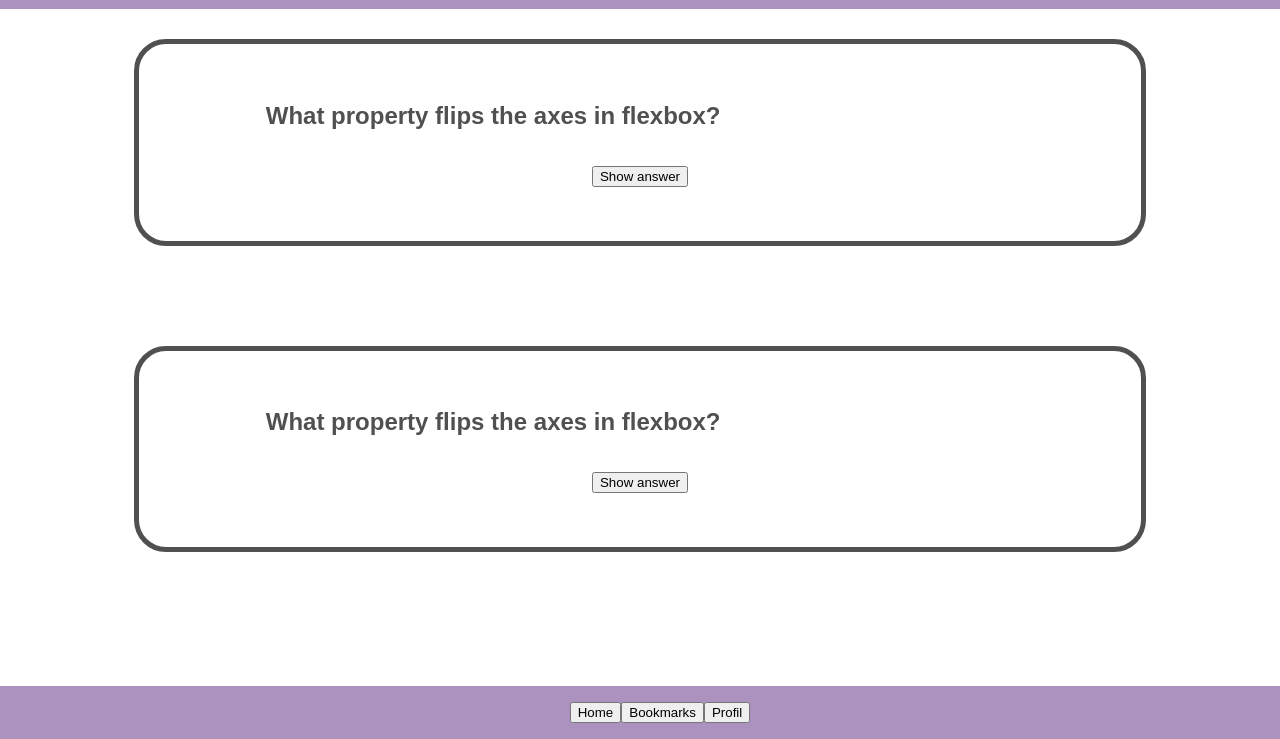
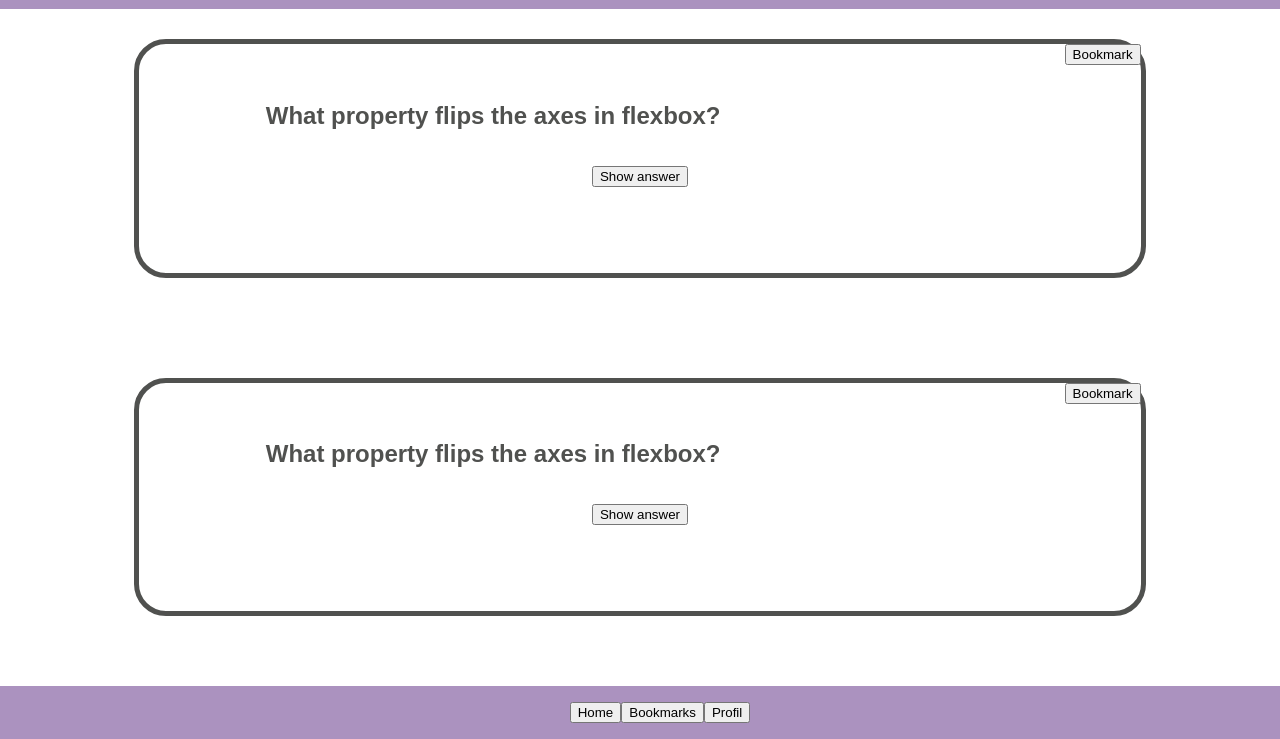
Before and after one commit to Alina-Rosenbusch/Quiz-App, a plain HTML site: page index.html in a window 1280 px wide. Shown: the part 61-800 px from the top of the page. Drawn offline with Linux system fonts and the light colour scheme.

Commit message:
add button bookmark right upper corner and link between pages

```diff
--- a/index.html
+++ b/index.html
@@ -15,13 +15,14 @@
     <main>
         <section class="card">
             <h2>What property flips the axes in flexbox?</h2>
-
             <p><button>Show answer</button></p>
+            <p><button class="Bookmark">Bookmark</button></p>
         </section>
 
         <section class="card">
             <h2>What property flips the axes in flexbox?</h2>
             <p><button>Show answer</button></p>
+            <p><button class="Bookmark">Bookmark</button></p>
         </section>
     </main>
 
--- a/styles.css
+++ b/styles.css
@@ -32,6 +32,12 @@ h2 {
     position: relative;
 }
 
+.Bookmark {
+    position: absolute;
+    top: 0;
+    right: 0;
+}
+
 footer {
     display: flex;
     position: fixed;
```
